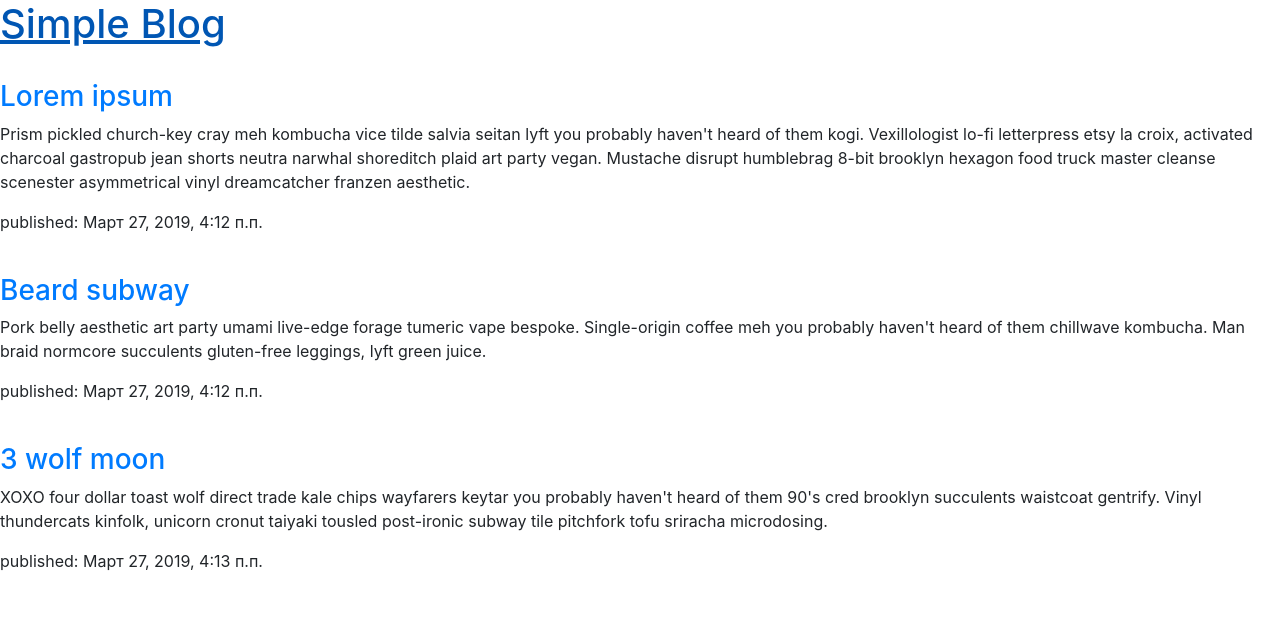
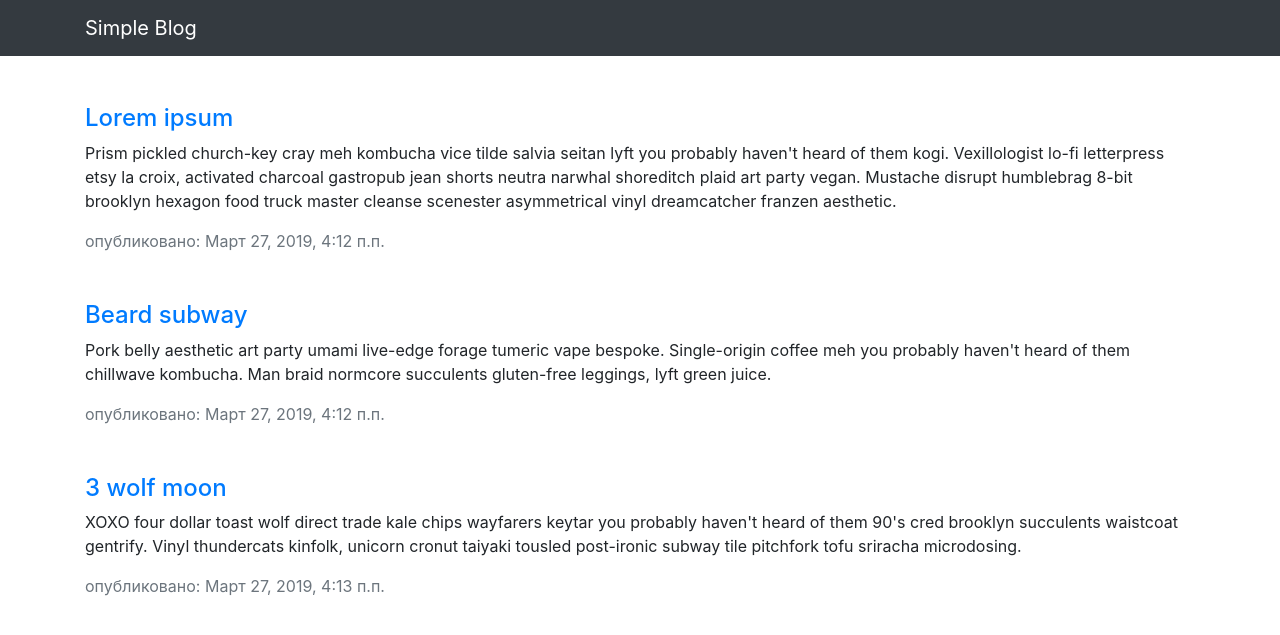
Before and after one commit to GrigoryCode/PyBlog, a Django app: page / in a window 1280 px wide. Shown: the top 635 px of the page. Run offline with Django 3.2, Linux system fonts and the light colour scheme; data comes from the database, SQL or seed files in the repository; some libraries are stand-ins or nearby versions.

Commit message:
Bootstrap styling for nav and body

```diff
--- a/blog/templates/blog/post_list.html
+++ b/blog/templates/blog/post_list.html
@@ -13,18 +13,18 @@
 </head>
 <body>
 
-<div>
-    <h1><a href="/">Simple Blog</a></h1>
-</div>
-<br>
+<nav class="navbar navbar-expand-lg navbar-dark bg-dark">
+    <div class="container">
+        <a class="navbar-brand" href="/">Simple Blog</a>
+    </div>
+</nav>
 
 {% for post in posts %}
-<div>
-    <h3><a href="">{{ post.title }}</a></h3>
+<div class="container">
+    <h4 class="mt-5"><a href="">{{ post.title }}</a></h4>
     <p>{{ post.text|linebreaksbr }}</p>
-    <p>published: {{ post.published_date }}</p>
+    <p class="text-muted">опубликовано: {{ post.published_date }}</p>
 </div>
-<br>
 {% endfor %}
 
 <script src="https://code.jquery.com/jquery-3.3.1.slim.min.js"
```
